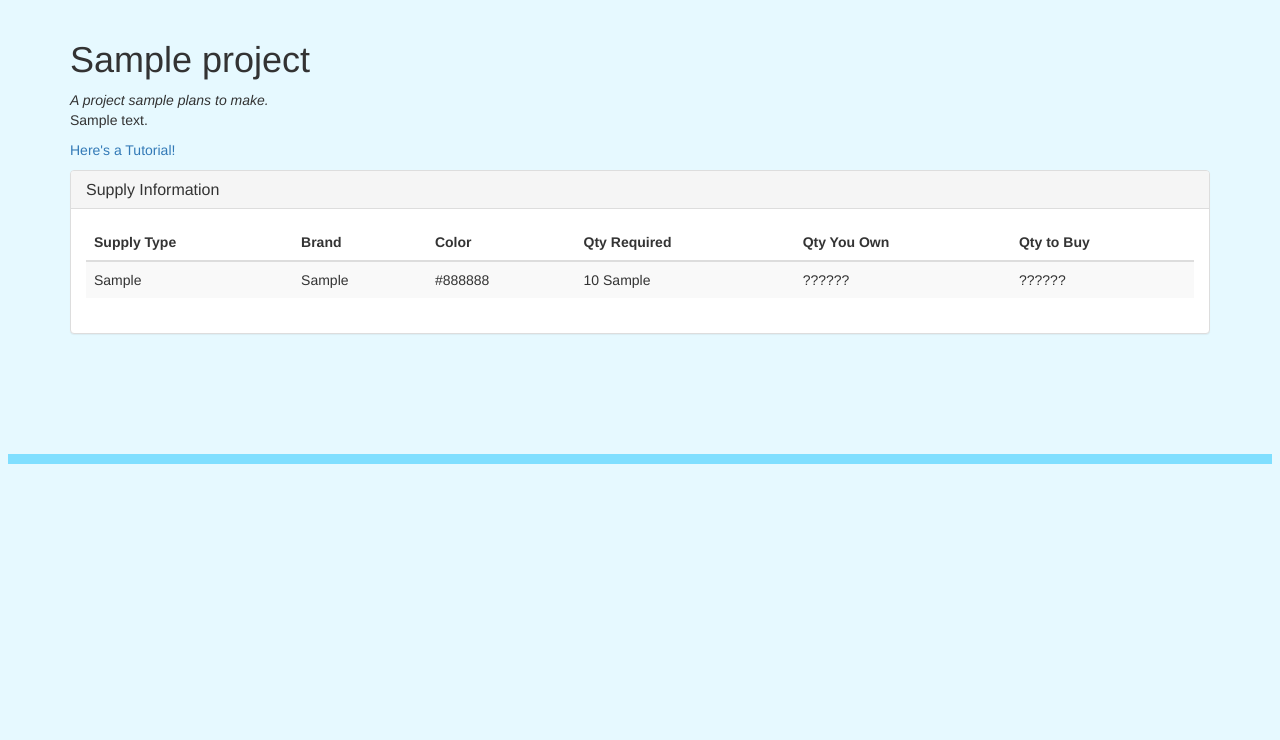
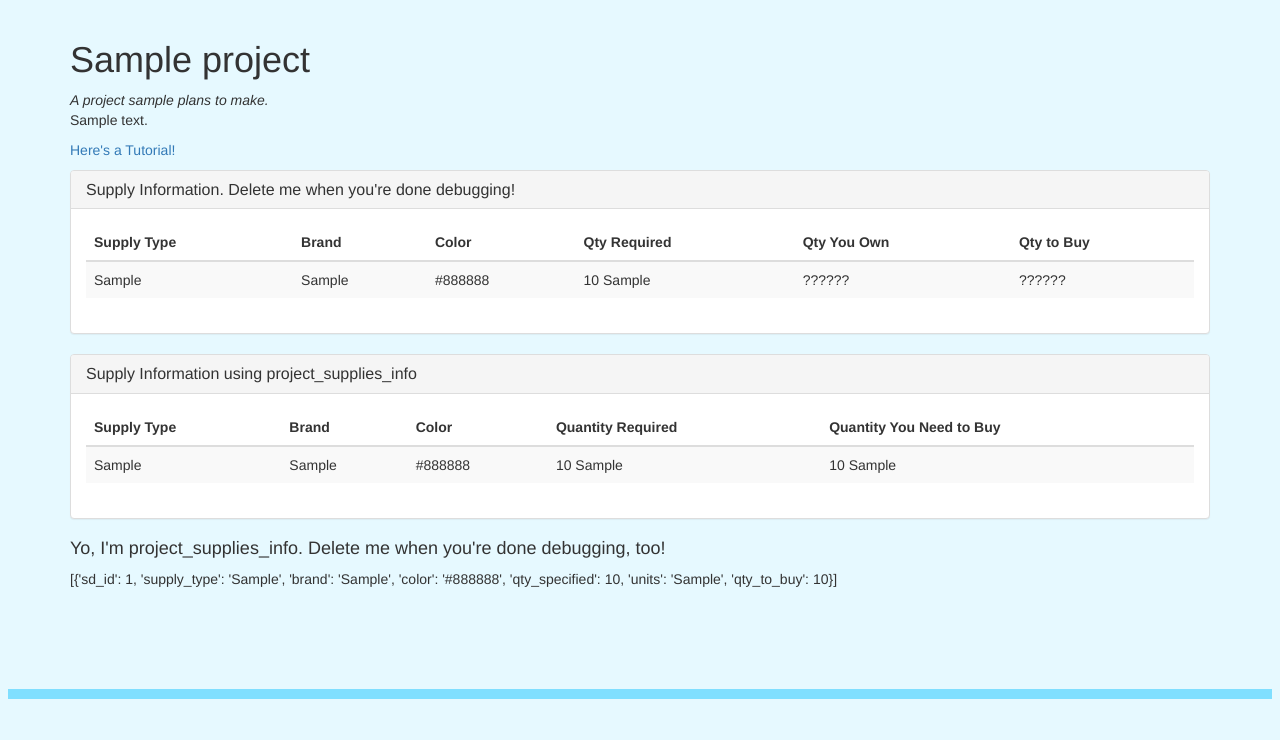
Before and after one commit to jgriffith23/crafters-closet, a Flask app: page /project/1 in a window 1280 px wide. Shown: the part 60-800 px from the top of the page. Run offline with Flask 2, Linux system fonts and the light colour scheme; tables that the repository leaves empty hold one stand-in row (values such as "Sample post"); some libraries are stand-ins or nearby versions.

Commit message:
We can display the quantity of supplies a user needs to buy for a project!

```diff
--- a/helpers.py
+++ b/helpers.py
@@ -1,6 +1,6 @@
 """Helper functions specific to Crafter's Closet project."""
 
-from model import SupplyDetail, db
+from model import SupplyDetail, ProjectSupply, Item, Project, db
 
 
 def get_all_supply_types():
@@ -55,6 +55,7 @@ def get_supply_units(supply_type):
 
     return set(result)
 
+
 def check_supply_quantities(project_supplies, project_id, user_id):
     """Given a list of project supplies, the project's ID, and a user
     ID, check whether the user has enough of each supply in the list, and
@@ -72,7 +73,8 @@ def check_supply_quantities(project_supplies, project_id, user_id):
 
     # for supply in project_supplies:
 
-def get_required_supply_info(project_id):
+
+def get_project_supplies_list(project_id):
     """Given a project id, get details about the supplies required to make that
     project. These details are NOT user-specific.
 
@@ -87,7 +89,7 @@ def get_required_supply_info(project_id):
 
     # Craft a query to join the tables defined by the SupplyDetail and
     # ProjectSupply models, so we can get information from both.
-    q = db.session.query(ProjectSupply.sd_id,
+    q = db.session.query(SupplyDetail.sd_id,
                          SupplyDetail.supply_type,
                          SupplyDetail.brand,
                          SupplyDetail.color,
@@ -100,11 +102,69 @@ def get_required_supply_info(project_id):
     q_filtered = q.filter(ProjectSupply.project_id == project_id)
 
     # Fetch the specified details
-    required_supply_details = q_filtered.all()
+    specified_supplies = q_filtered.all()
 
-    return required_supply_info
+    # Create an empty list and a list containing the columns for each piece
+    # of info for a supply
+    supplies_list = []
+    columns = ["sd_id", "supply_type", "brand", "color", "qty_specified", "units"]
+
+    # For each set of supply information, create a dictionary using the columns
+    # above as keys and the information itself as values.
+    for supply in specified_supplies:
+        supply_dict = dict(zip(columns, supply))
+        supplies_list.append(supply_dict)
+
+    # Return a list of dictionaries
+    return supplies_list
 
 
+def calc_amt_to_buy(sd_id, user_id, qty_specified):
+    """Given a supply that is in a project and a user, figure out how much of
+    that supply a user would need to buy to build the project that supply
+    belongs to."""
+
+    # Get the item in the user's inventory with the sd_id passed
+    item = Item.query.filter(Item.sd_id == sd_id, Item.user_id == user_id).first()
+
+    # If the user doesn't own that item, they have to buy the amount of supplies
+    # specified in the project.
+    if item is None:
+        amt_to_buy = qty_specified
+
+    # If the user does have that item in their inventory, subtract the qty owned
+    # from the qty specified to see how much the user needs to buy.
+    else:
+        qty_owned = item.qty
+        amt_to_buy = qty_specified - qty_owned
+
+        if amt_to_buy < 0:
+            amt_to_buy = 0
+
+    return amt_to_buy
+
+def craft_project_supplies_info(project, user_id):
+    """Given a project and a user_id, craft a dictionary containing
+    all necessary info to display on a project page, including the amount of
+    required supplies a user owns and how  much they'd need to buy."""
+
+    # Get the project's id.
+    project_id = project.project_id
+
+    # Get a list of dictionaries representing the supplies needed for the
+    # project.
+    project_supplies_info = get_project_supplies_list(project_id)
+
+    # For each supply in the list of dictionaries, calculate how many
+    # of that supply the user must buy, and add that amount to the dictionary.
+    for supply in project_supplies_info:
+        amt_to_buy = calc_amt_to_buy(supply["sd_id"],
+                                     user_id,
+                                     supply["qty_specified"])
+
+        supply["qty_to_buy"] = amt_to_buy
+
+    return project_supplies_info
 
 
 # FIXME: FINISH IMPLEMENTING THE DUPLICATE CHECK FEATURE
--- a/server.py
+++ b/server.py
@@ -7,7 +7,7 @@ from model import connect_to_db, db
 from model import User, SupplyDetail, Project, ProjectSupply, Item
 
 from reg_auth import register_form, handle_register, login_form, handle_login, logout
-from helpers import get_all_supply_types, get_all_supply_units, get_matching_sd
+from helpers import get_all_supply_types, get_all_supply_units, get_matching_sd, craft_project_supplies_info
 
 app = Flask(__name__)
 
@@ -31,9 +31,7 @@ def index():
         user = User.query.get(user_id)
     else:
         user = None
-
-    dict_thing = {"stuff":"omgwtfbbq"}
-    return render_template("homepage.html", user=user, dict_thing=dict_thing)
+    return render_template("homepage.html", user=user)
 
 
 ####################################################
@@ -158,18 +156,15 @@ def show_project(project_id):
     # Get an object representing the project whose id was passed
     project = Project.query.get(project_id)
 
-    # Get all supplies related to that project
+    # # Get all supplies related to that project
     project_supplies = ProjectSupply.query.filter(ProjectSupply.project_id == project.project_id).all()
 
-    # supply_comparison = db.session.query(ProjectSupply.sd_id,
-    #                                  ProjectSupply.supply_qty,
-    #                                  Item.qty).join(Item, ProjectSupply.sd_id == Item.sd_id).filter(ProjectSupply.project_id == 43, Item.user_id == 3).all()
-
-
+    project_supplies_info = craft_project_supplies_info(project, user_id)
 
     # Render the project page
     return render_template("project.html",
                            project=project,
+                           project_supplies_info=project_supplies_info,
                            project_supplies=project_supplies,
                            user=user)
 
--- a/templates/homepage.html
+++ b/templates/homepage.html
@@ -11,6 +11,4 @@ Home
 
 <img src="https://pbs.twimg.com/media/BGJ3WBDCIAAiG4b.jpg">
 
-{{ dict_thing["stuff"] }}
-
 {% endblock %}
--- a/templates/project.html
+++ b/templates/project.html
@@ -17,7 +17,7 @@
 
 <div class="panel panel-default">
     <div class="panel-heading">
-      <h3 class="panel-title">Supply Information</h3>
+      <h3 class="panel-title">Supply Information. Delete me when you're done debugging!</h3>
     </div>
 
     <div class="panel-body">
@@ -51,4 +51,41 @@
       </div>
     </div>
 
+<div class="panel panel-default">
+    <div class="panel-heading">
+      <h3 class="panel-title">Supply Information using project_supplies_info</h3>
+    </div>
+
+    <div class="panel-body">
+
+        <table class="table table-striped">
+              <thead>
+              <tr>
+                  <th>Supply Type</th>
+                  <th>Brand</th>
+                  <th>Color</th>
+                  <th>Quantity Required</th>
+                  <th>Quantity You Need to Buy</th>
+              </tr>
+              </thead>
+              <tbody>
+
+              {% for info_grp in project_supplies_info %}
+              <tr>
+                  <td>{{ info_grp["supply_type"].title() }}</td>
+                  <td>{{ info_grp["brand"].title() }}</td>
+                  <td>{{ info_grp["color"].title() }}</td>
+                  <td>{{ info_grp["qty_specified"] }} {{ info_grp["units"] }}</td>
+                  <td>{{ info_grp["qty_to_buy"] }} {{ info_grp["units"] }}</td>
+              </tr>
+              {% endfor %}
+
+              </tbody>
+        </table>
+      </div>
+    </div>
+
+<h4>Yo, I'm project_supplies_info. Delete me when you're done debugging, too!</h4>
+{{ project_supplies_info }}
+
 {% endblock %}
```
